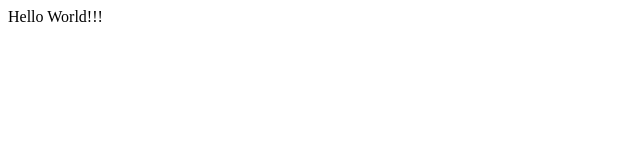
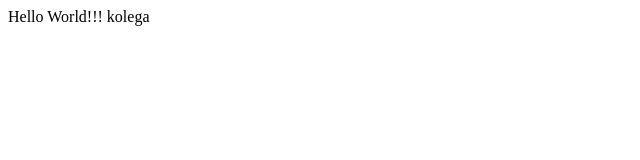
Before and after one commit to FyodorDostoyewski/GitTutorial, a plain HTML site: page index.html in a window 1280 px wide. Shown: the full height of the page, 0-640 px from the left. Drawn offline with Linux system fonts and the light colour scheme.

Commit message:
zmiany_kolegi

```diff
--- a/index.html
+++ b/index.html
@@ -7,6 +7,6 @@
     <title>Git Tutorial</title>
 </head>
 <body>
-   Hello World!!!
+   Hello World!!! kolega
 </body>
 </html>
```
